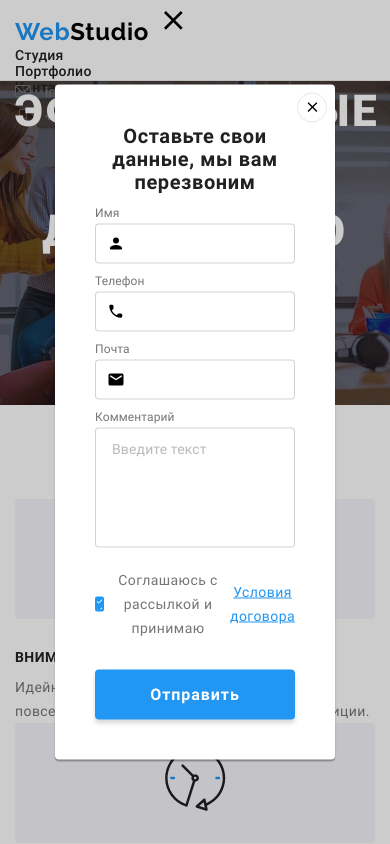
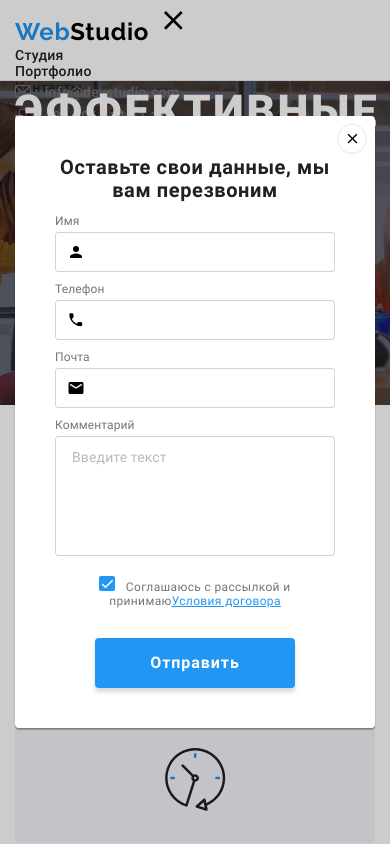
Before and after one commit to Khrystyna-Mia/goit-markup-hw-08, a plain HTML site: page index.html in a window 390 px wide. Both pictures are taken after a click on the button "Заказать услугу". Shown: the top 844 px of the page. Drawn offline with nearby package versions, Linux system fonts and the light colour scheme.

Commit message:
Модальное окно mob.

```diff
--- a/js/modal.js
+++ b/js/modal.js
@@ -9,6 +9,7 @@
   refs.closeModalBtn.addEventListener('click', toggleModal);
 
   function toggleModal() {
+    document.body.classList.toggle("modal-open");
     refs.modal.classList.toggle('is-hidden');
   }
 })();
--- /dev/null
+++ b/sass/mobile/_form-modal-mob.scss
@@ -0,0 +1,38 @@
+.backdrop {
+  @media screen and (max-width: 767px) {
+    overflow-y: scroll;
+  }
+}
+
+body.modal-open {
+  overflow: hidden;
+}
+
+.modal {
+  @media screen and (max-width: 767px) {
+    max-width: 450px;
+    width: calc(100% - 30px);
+  }
+}
+
+/*Form modal*/
+.signup-form__title {
+  @media screen and (max-width: 767px) {
+    font-family: Roboto;
+    font-style: normal;
+    font-weight: 700;
+    font-size: 20px;
+    line-height: (23 / 20);
+    text-align: center;
+    letter-spacing: 0.03em;
+    color: $title-color;
+  }
+}
+
+.checkbox-label {
+  @media screen and (max-width: 767px) {
+    @include fontStyle(400, 12px, 14px, 0.03em);
+    display: inline-block;
+    margin-bottom: 30px;
+  }
+}
--- a/sass/mobile/_index.scss
+++ b/sass/mobile/_index.scss
@@ -1,3 +1,4 @@
 @import './page-header-mob';
 @import './logo-mob';
 @import './menu-mob';
+@import './form-modal-mob';
```
Also changed, not shown: css/main.css, css/main.min.css, 2 other files.
